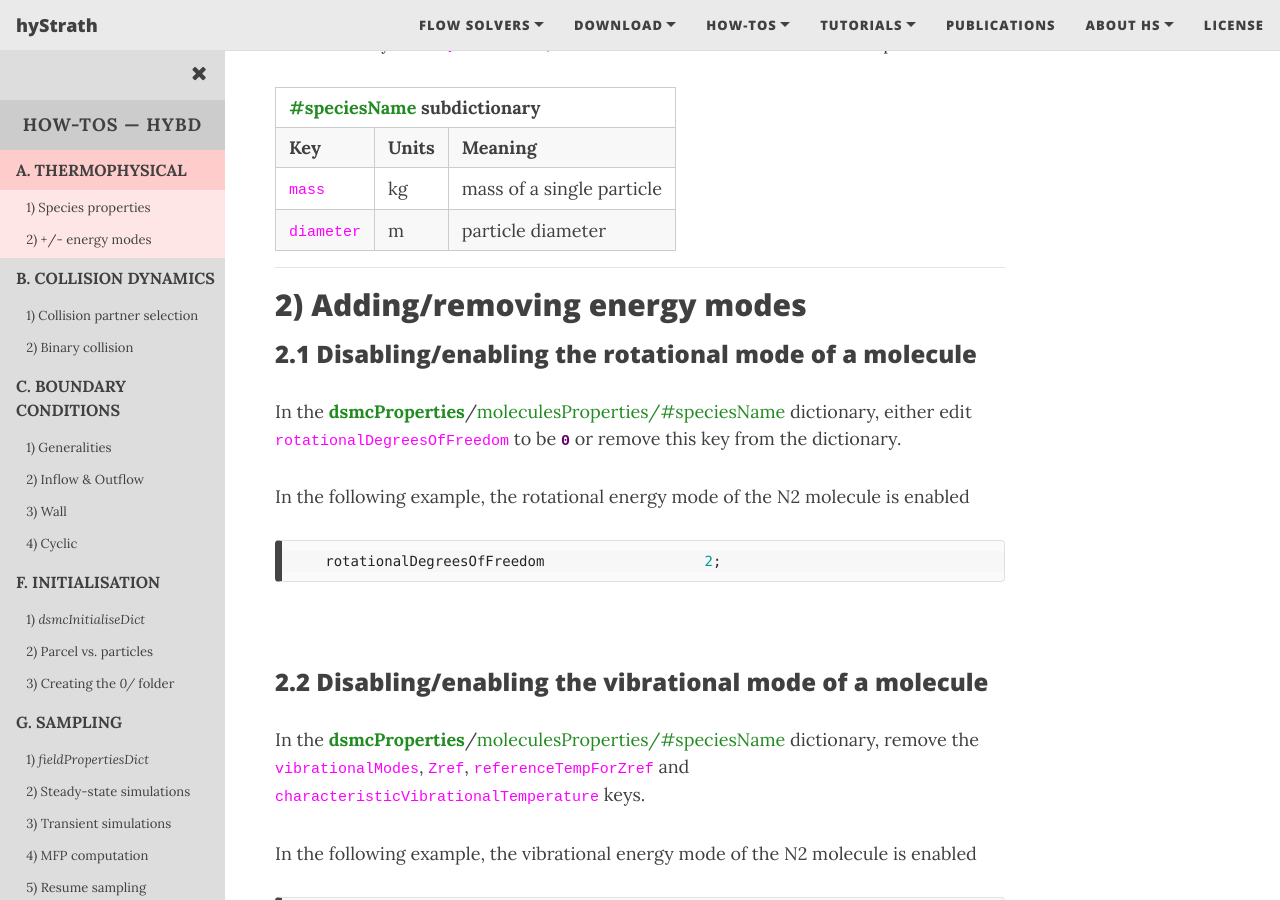
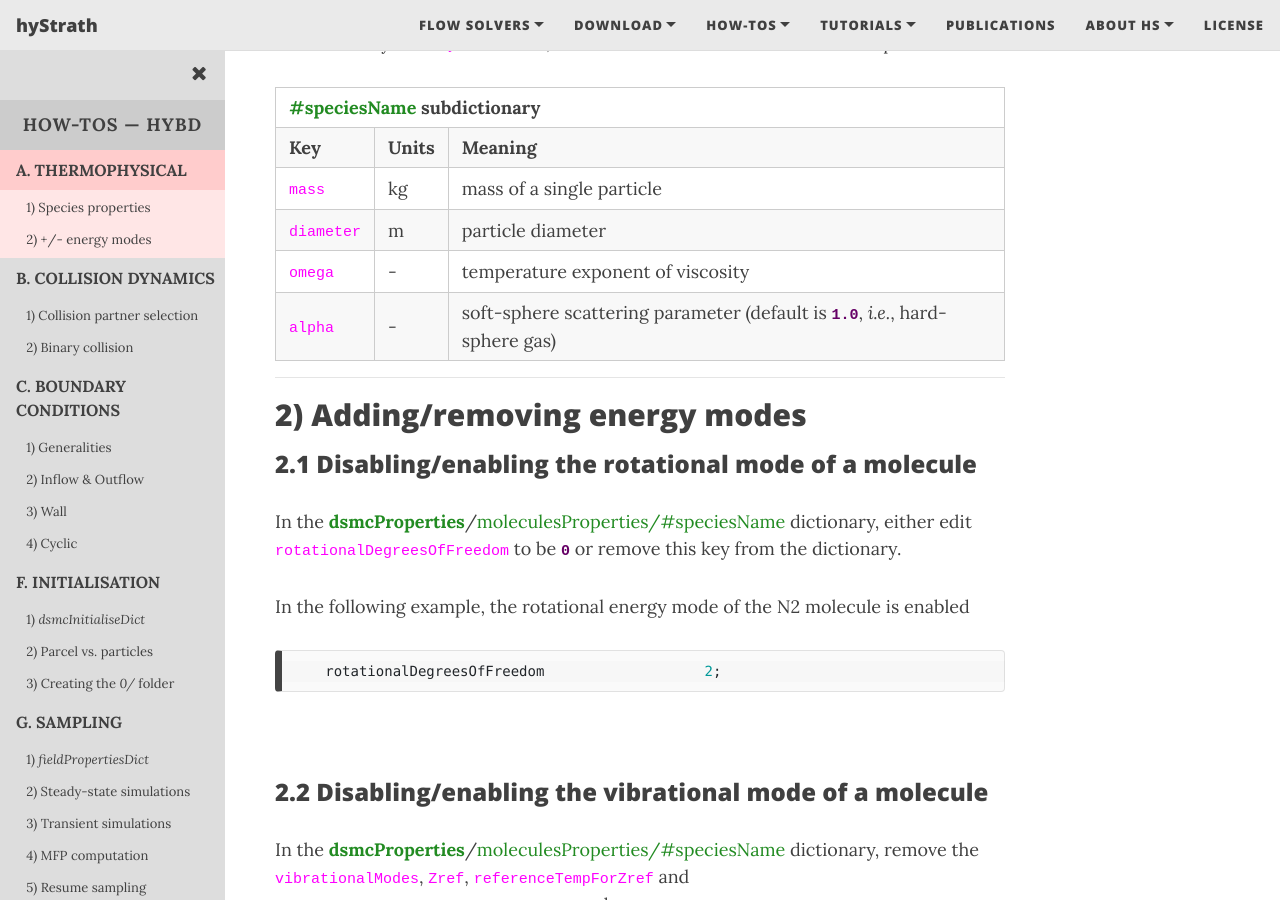
Before and after one commit to hystrath/hystrath.github.io, a Jekyll site: the page built from how-tos-picdsmc-fleming/how-tos-picdsmc-fleming-thermophysical.md, in a window 1280 px wide and 900 px high, scrolled down 1155 px. Built offline with Jekyll 4.4.1, drawn with Linux system fonts in a browser that asks for light colours; nearby versions of some CDN libraries.

Commit message:
Editing pages

```diff
--- a/how-tos-picdsmc-fleming/how-tos-picdsmc-fleming-thermophysical.md
+++ b/how-tos-picdsmc-fleming/how-tos-picdsmc-fleming-thermophysical.md
@@ -114,16 +114,16 @@ If a <dictkey>key</dictkey> is omitted, then a <dictval>default value</dictval>
     <td align="center"> m </td>
     <td align="center">particle diameter </td>
   </tr>
-<!--  <tr>-->
-<!--    <td align="center"><dictkey>omega</dictkey></td>-->
-<!--    <td align="center"> - </td>  -->
-<!--    <td align="center">temperature exponent of viscosity</td>-->
-<!--  </tr>-->
-<!--  <tr>-->
-<!--    <td align="center"><dictkey>alpha</dictkey></td>-->
-<!--    <td align="center"> - </td>  -->
-<!--    <td align="center">soft-sphere scattering parameter (default is <dictval>1.0</dictval>, <i>i.e.</i>, hard-sphere gas)</td>-->
-<!--  </tr>-->
+  <tr>
+    <td align="center"><dictkey>omega</dictkey></td>
+    <td align="center"> - </td>
+    <td align="center">temperature exponent of viscosity</td>
+  </tr>
+  <tr>
+    <td align="center"><dictkey>alpha</dictkey></td>
+    <td align="center"> - </td>
+    <td align="center">soft-sphere scattering parameter (default is <dictval>1.0</dictval>, <i>i.e.</i>, hard-sphere gas)</td>
+  </tr>
 <!--  <tr>-->
 <!--    <td align="center"><dictkey>rotationalDegreesOfFreedom</dictkey></td>-->
 <!--    <td align="center"> - </td>  -->
```
